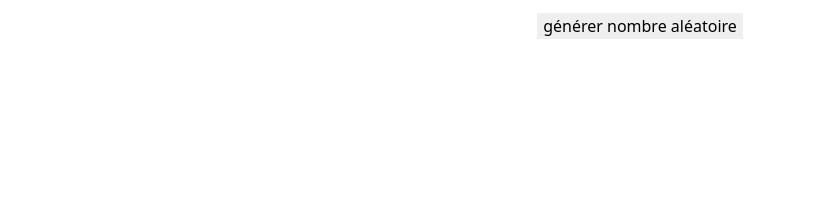
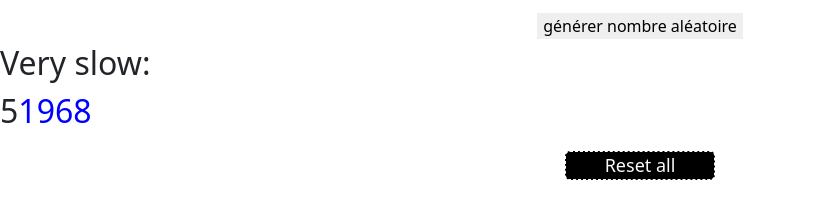
Before and after one commit to MisterXav/Roulette, a plain HTML site: page index.html in a window 1280 px wide. Shown: the part 66-284 px from the top of the page, without its empty margins (0-823 px from the left). Drawn offline with nearby package versions, Linux system fonts and the light colour scheme.

Commit message:
Animation

```diff
--- a/assets/script.js
+++ b/assets/script.js
@@ -7,7 +7,7 @@ function getRandomInt(max) {
   let nombre_alétoire
   let h1 = document.querySelector('#numeros_aleatoire')
   let h2 = document.querySelector('#gagner')
-  let button = document.querySelector("#generator")
+  let button2 = document.querySelector("#generator")
 
   function clearH2(){
     let h2 = document.querySelector('#gagner')
@@ -15,7 +15,7 @@ function getRandomInt(max) {
   }
 
 
-  button.addEventListener('click', event => {
+  button2.addEventListener('click', event => {
     h2.innerText = ""
     number=getRandomInt(100)
     h1.innerText = number
@@ -30,3 +30,132 @@ function getRandomInt(max) {
       });
       setTimeout(clearH2, 5000);
   });
+
+
+
+  // TESTING ZONE
+
+
+  "use strict";
+
+function createRandomSpan() {
+  const newDigit = document.createElement("span");
+  return newDigit;
+}
+
+function getRandom(nonZero) {
+  return nonZero
+    ? Math.floor(Math.random() * 9) + 1
+    : Math.floor(Math.random() * 10);
+}
+
+function createRandomNumbersTo(parentNode) {
+  if (!parentNode) {
+    throw new Error("Must be a valid parent node");
+  }
+  return function (digits, nextDigitTimeGap, digitSettledTime) {
+    let isValid = (number) => Number.isSafeInteger(+number) && +number > 0;
+
+    if (
+      !isValid(digits) ||
+      !isValid(nextDigitTimeGap) ||
+      !isValid(digitSettledTime)
+    ) {
+      throw new Error("Arguments must be positive integer");
+    }
+
+    if (digitSettledTime <= 10) {
+      throw new Error("digitSettledTime must be greater than 10 milliseconds");
+    }
+
+    return new Promise((resolve, reject) => {
+      function getFinalNumber() {
+        parentNode.classList.add("random-resolved");
+        let number = parentNode.innerText;
+        parentNode.innerHTML = number;
+        if (!Number.isSafeInteger(+number)) {
+          resolve(BigInt(number));
+          return;
+        }
+        resolve(+number);
+      }
+
+      function gerenateNumber(speed, endTime, nonZero = false) {
+        let newDigit = createRandomSpan();
+        parentNode.prepend(newDigit);
+        let digitId = setInterval(() => {
+          if (shouldStop()) {
+            clearInterval(digitId);
+            return;
+          }
+          endTime -= speed;
+          let randomNumber = getRandom(nonZero);
+          if (endTime > 0) {
+            newDigit.textContent = randomNumber;
+            return;
+          }
+          newDigit.classList.add("random-resolved");
+          clearInterval(digitId);
+        }, speed);
+      }
+      let digit = 1;
+      let isLastDigit = () => digit === digits;
+
+      function generateDigit() {
+        if (shouldStop()) {
+          clearInterval(genRandomNumberId);
+          return;
+        }
+        if (isLastDigit()) {
+          gerenateNumber(10, digitSettledTime, true);
+          setTimeout(() => {
+            getFinalNumber();
+          }, digitSettledTime);
+          clearInterval(genRandomNumberId);
+          return;
+        }
+        gerenateNumber(10, digitSettledTime);
+        digit++;
+      }
+
+      let genRandomNumberId = setInterval(generateDigit, nextDigitTimeGap);
+      generateDigit(); //remove first interval delay
+    });
+  };
+}
+
+function prependRandomNumbersTo(selector) {
+  if (typeof selector !== "string" || !selector.length) {
+    throw new Error("Selector should be non-empty string");
+  }
+  const element = document.querySelector(selector);
+  return createRandomNumbersTo(element);
+}
+
+function shouldStop() {
+  return stop;
+}
+function resetAll() {
+  stop = true;
+  let numbers = [...document.querySelectorAll(".number")];
+  numbers.forEach((number) => {
+    number.textContent = "";
+    number.classList.remove("random-resolved");
+  });
+  setTimeout(() => {
+    main();
+  }, 1000);
+}
+
+function main() {
+  stop = false;
+  prependRandomNumbersTo(".very-slow")(5, 1000, 1200).then((n) =>
+    console.log(`resolved (very slow):`, n)
+  );
+}
+
+let stop = false;
+const button = document.querySelector(".button");
+button.addEventListener("click", resetAll);
+
+main();
--- a/assets/style.css
+++ b/assets/style.css
@@ -19,3 +19,33 @@ h2 {
 #generator {
     border: #F8F9FA;
 }
+
+
+
+
+  .button {
+    display: block;
+    width: 150px;
+    font-size: 18px;
+    font-weight: 200;
+    margin: 10px auto 0 auto;
+    border: 1px snow dashed;
+    border-radius: 5px;
+    color: snow;
+    background-color: black;
+    text-align: center;
+  }
+
+  .number {
+    display: block;
+  }
+
+  .random-resolved {
+    color: blue
+  }
+
+  @media (min-width: 768px) {
+    p {
+      font-size: 32px;
+    }
+  }
--- a/index.html
+++ b/index.html
@@ -22,5 +22,9 @@
     <h2 id="gagner"></h2>
     <button id="generator">générer nombre aléatoire</button>
     </div>
+
+
+    <p>Very slow: <span class="number very-slow"></span></p>
+    <div class="button">Reset all</div>
 </body>
 </html>
```
